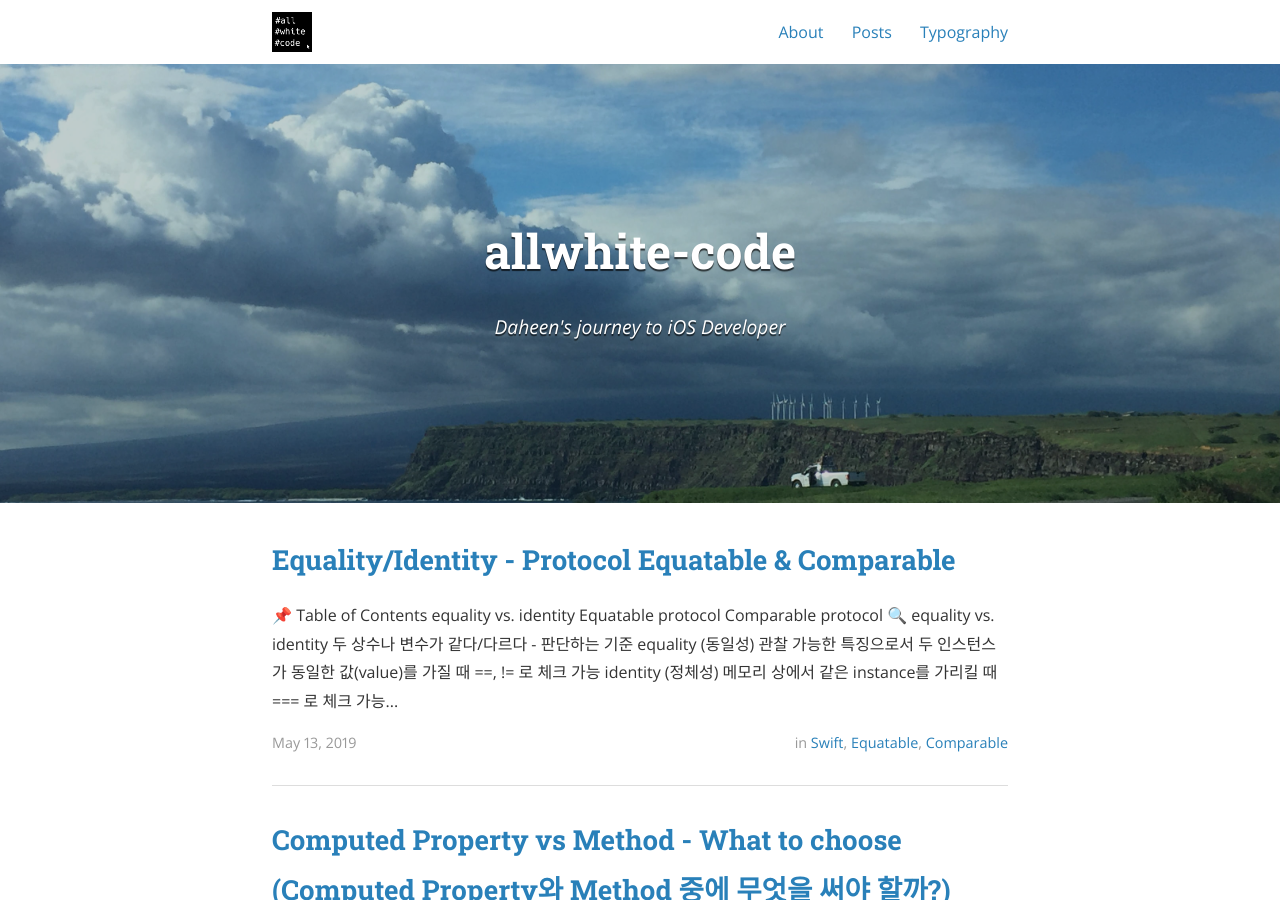
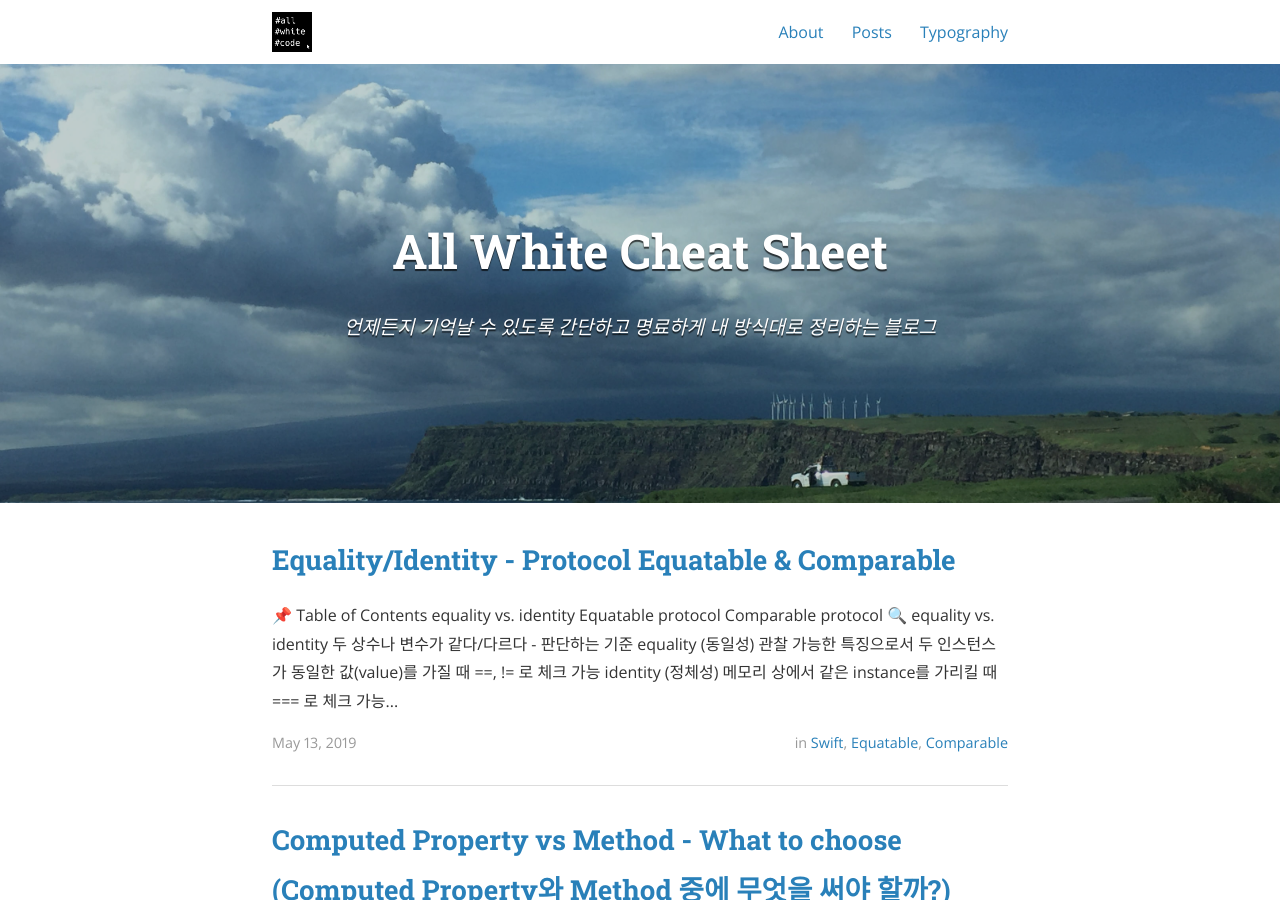
Before and after one commit to daheenallwhite/daheenallwhite.github.io, a Jekyll site: the page built from index.html, in a window 1280 px wide and 900 px high. Built offline with Jekyll 4.4.1, drawn with Linux system fonts in a browser that asks for light colours; nearby versions of some CDN libraries; emoji names are drawn with the system emoji font; the list of posts is cut into pages by our own code; a style sheet for code colours, icons or effects is not loaded; some of the changed text lies outside the part shown.

Commit message:
Modify config.yml
change blog name and description

```diff
--- a/_config.yml
+++ b/_config.yml
@@ -10,12 +10,12 @@ exclude:
   - "/vendor/"
 
 # Site settings
-title: allwhite-code
-subtitle: "Daheen's journey to iOS Developer"
+title: All White Cheat Sheet
+subtitle: "언제든지 기억날 수 있도록 간단하고 명료하게 내 방식대로 정리하는 블로그"
 email: allwhite.dev@gmail.com
 name: Daheen Dana Lee
 description: >
-  Daheen's blog
+  All White Cheat Sheet
 # Base URL of site (i.e. /blog). It should always start with a slash,
 # and never end with a slash. Set it to a blank value if hosting at the
 # root of your server.
```
